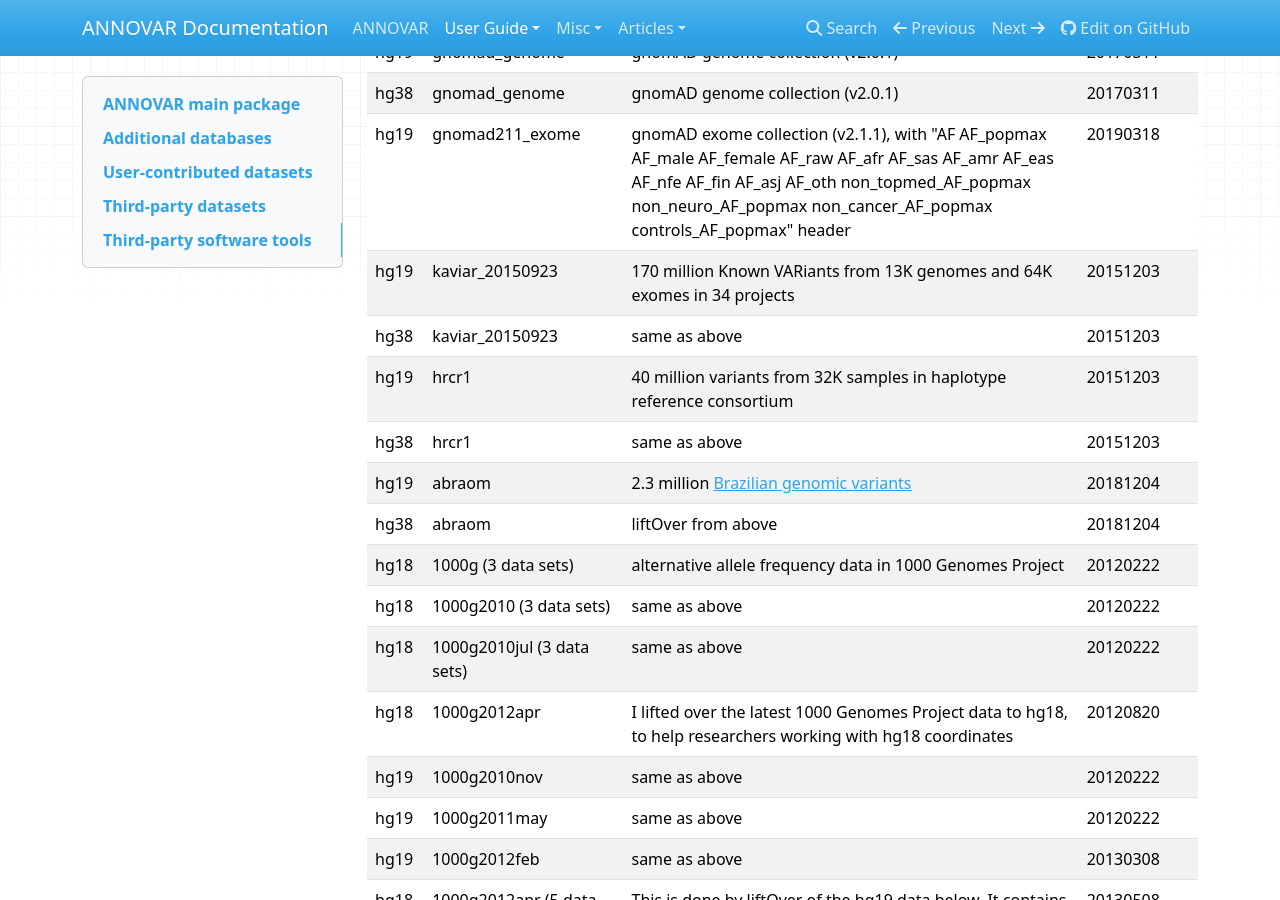
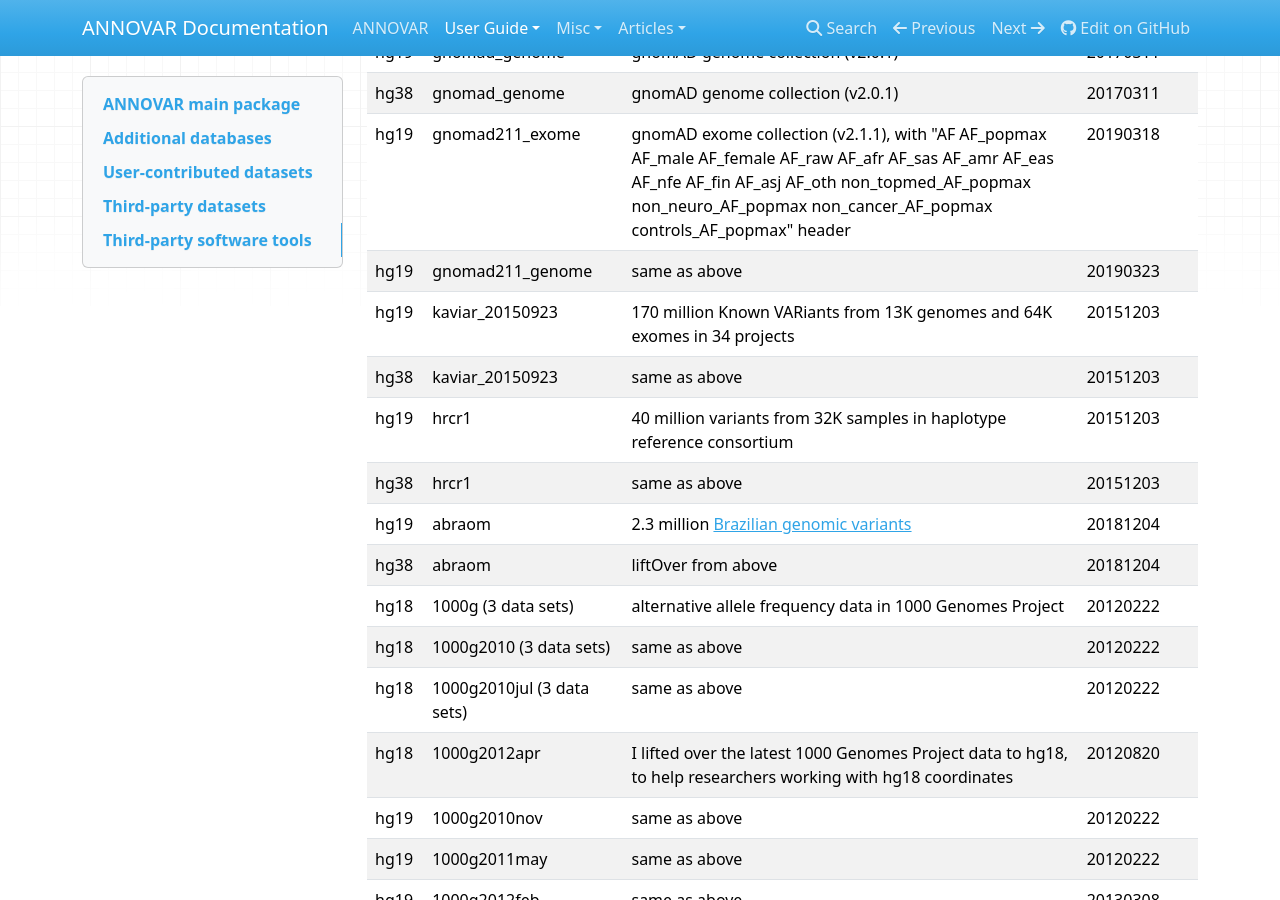
Before and after one commit to WGLab/doc-ANNOVAR, an MkDocs documentation site: the page built from docs/user-guide/download.md, in a window 1280 px wide and 900 px high, scrolled down 4153 px. Built offline with MkDocs 1.6.1, drawn with Linux system fonts in a browser that asks for light colours; nearby versions of some CDN libraries; comment, search, counter and statistics services are not loaded; old or Windows-style settings are respelled for this version of MkDocs.

Commit message:
Update download.md

```diff
--- a/docs/user-guide/download.md
+++ b/docs/user-guide/download.md
@@ -92,6 +92,7 @@ Several very commonly used annotation databases for human genomes are additional
 | hg19 | gnomad_genome | gnomAD genome collection (v2.0.1) | 20170311 |
 | hg38 | gnomad_genome | gnomAD genome collection (v2.0.1) | 20170311 |
 | hg19 | gnomad211_exome | gnomAD exome collection (v2.1.1), with "AF AF_popmax AF_male AF_female AF_raw AF_afr AF_sas AF_amr AF_eas AF_nfe AF_fin AF_asj AF_oth non_topmed_AF_popmax non_neuro_AF_popmax non_cancer_AF_popmax controls_AF_popmax" header | 20190318 |
+| hg19 | gnomad211_genome | same as above | 20190323 |
 | hg19 | kaviar_20150923 | 170 million Known VARiants from 13K genomes and 64K exomes in 34 projects | 20151203 |
 | hg38 | kaviar_20150923 | same as above | 20151203 |
 | hg19 | hrcr1 | 40 million variants from 32K samples in haplotype reference consortium | 20151203 |
```
